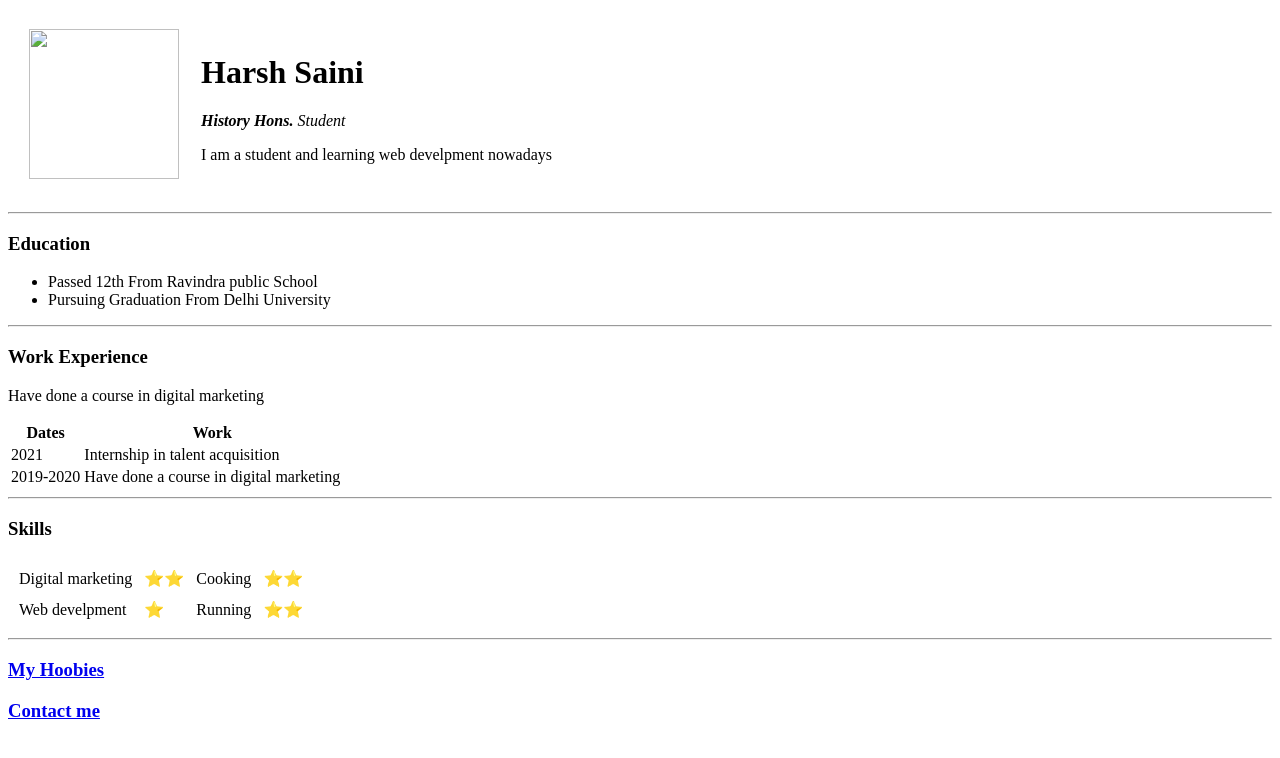
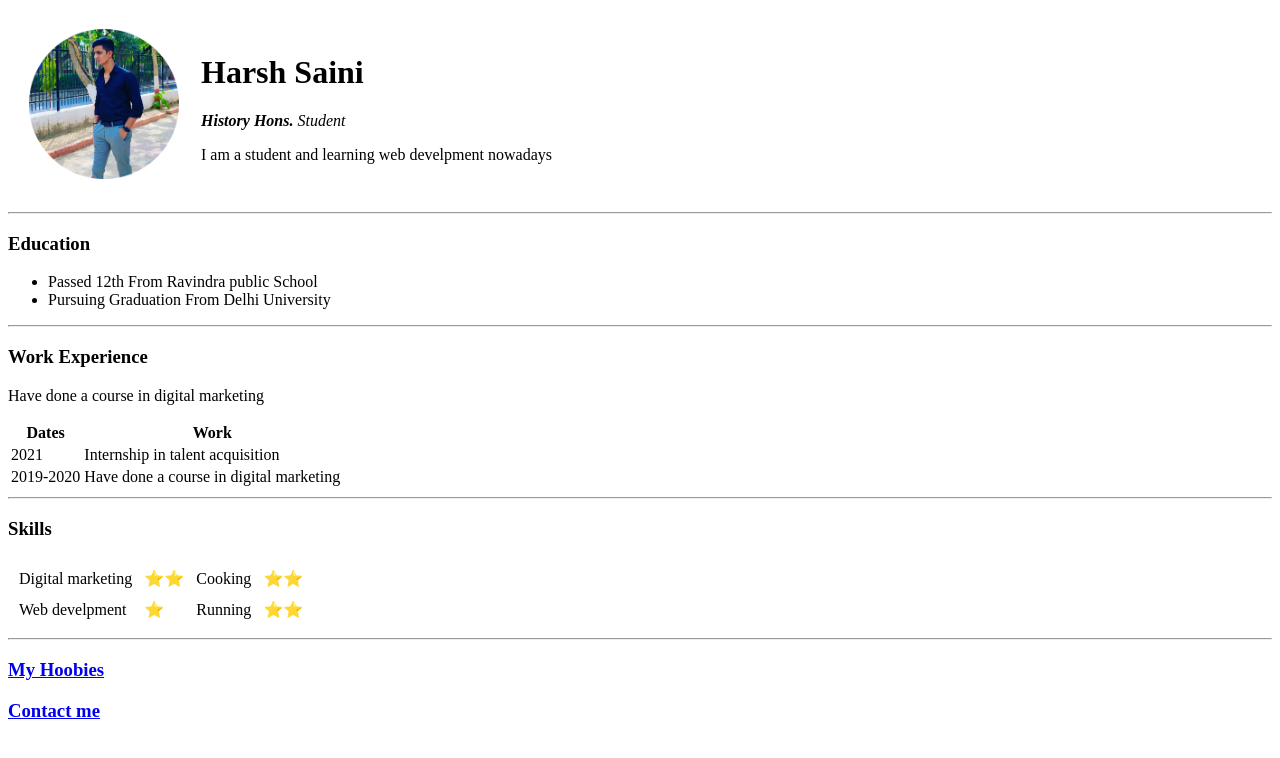
Before and after one commit to Harshsaini22/CV, a plain HTML site: page index.html in a window 1280 px wide. Drawn offline with Linux system fonts and the light colour scheme.

Commit message:
Update index.html

```diff
--- a/index.html
+++ b/index.html
@@ -7,7 +7,7 @@
 <body>
   <table cellspacing="20">
     <tr>
-      <td><img src="images/Harsh Photo.png" width="150"
+      <td><img src="images/Harsh.png" width="150"
         height="150" alt=""></td>
       <td><h1>Harsh Saini</h1>
       <p><em><strong>History Hons.</strong> Student</em></p>
```
